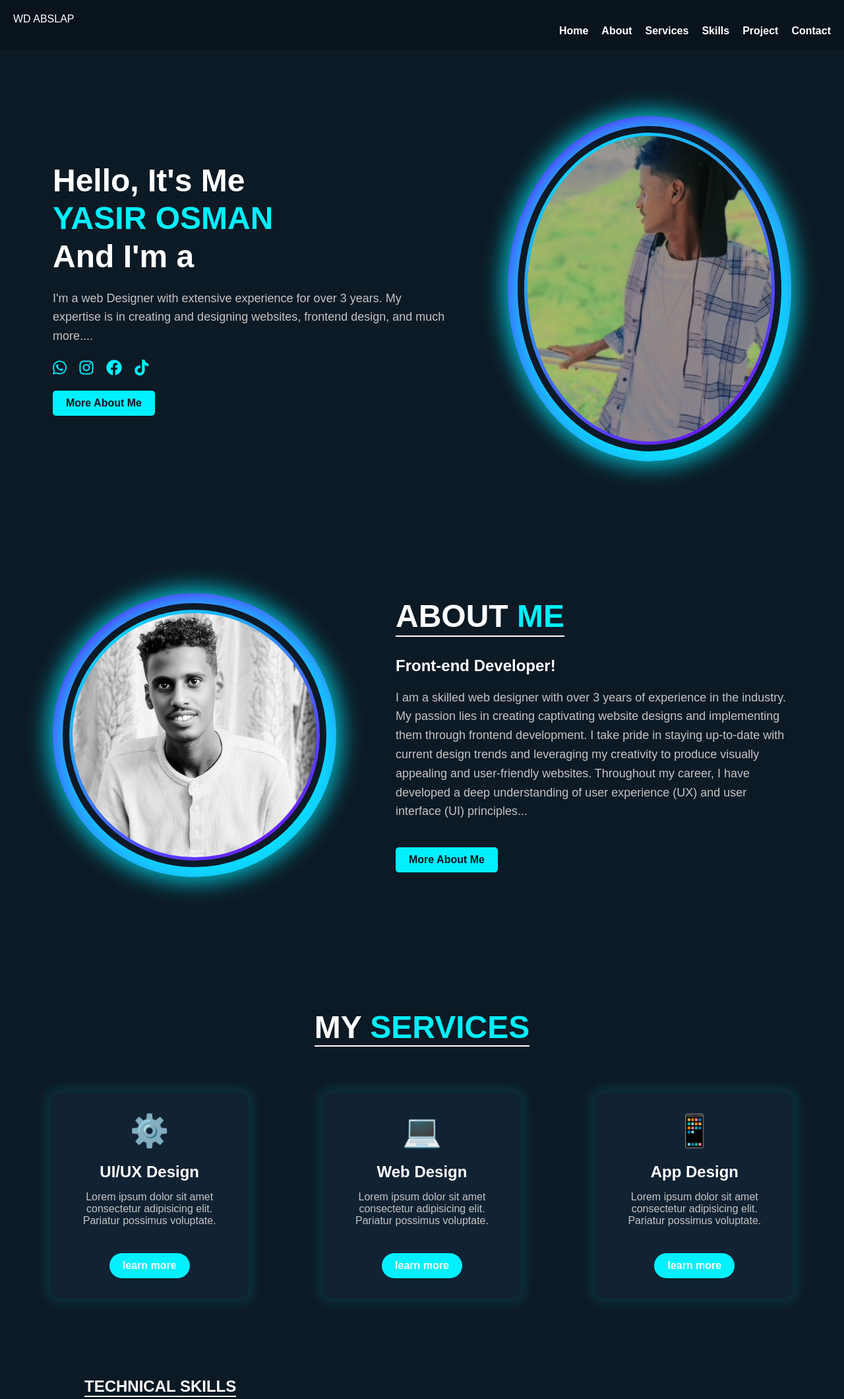
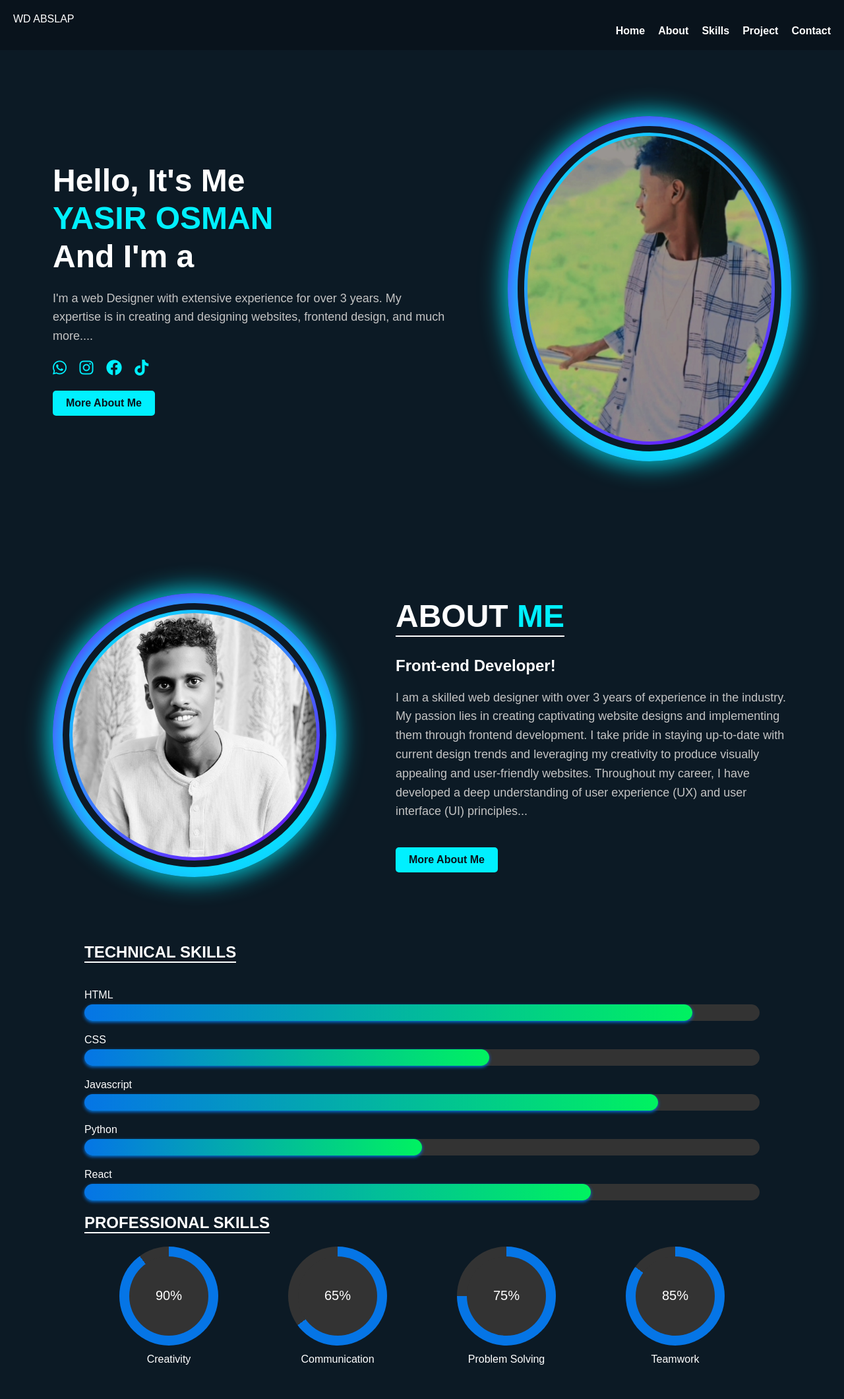
Before and after one commit to YASR912/PORTFOLIO-, a plain HTML site: page index.html in a window 1280 px wide. Shown: the top 2120 px of the page at 66% size. Drawn offline with Linux system fonts and the light colour scheme.

Commit message:
Update index.html

```diff
--- a/index.html
+++ b/index.html
@@ -16,7 +16,7 @@
             <ul>
                 <li><a href="#">Home</a></li>
                 <li><a href="#">About</a></li>
-                <li><a href="#">Services</a></li>
+<!--                 <li><a href="#">Services</a></li> -->
                 <li><a href="#">Skills</a></li>
                 <li><a href="#">Project</a></li>
                 <li><a href="#">Contact</a></li>
@@ -60,7 +60,7 @@
         </div>
     </section>
 
-    <section class="services" id="services">
+<!--     <section class="services" id="services">
         <h2>My <span>Services</span></h2>
         <div class="services-container">
             <div class="service-box">
@@ -82,7 +82,7 @@
                 <a href="#" class="btn">learn more</a>
             </div>
         </div>
-    </section>
+    </section> -->
 
     <div class="skills-section">
         <h2>Technical Skills</h2>
```
